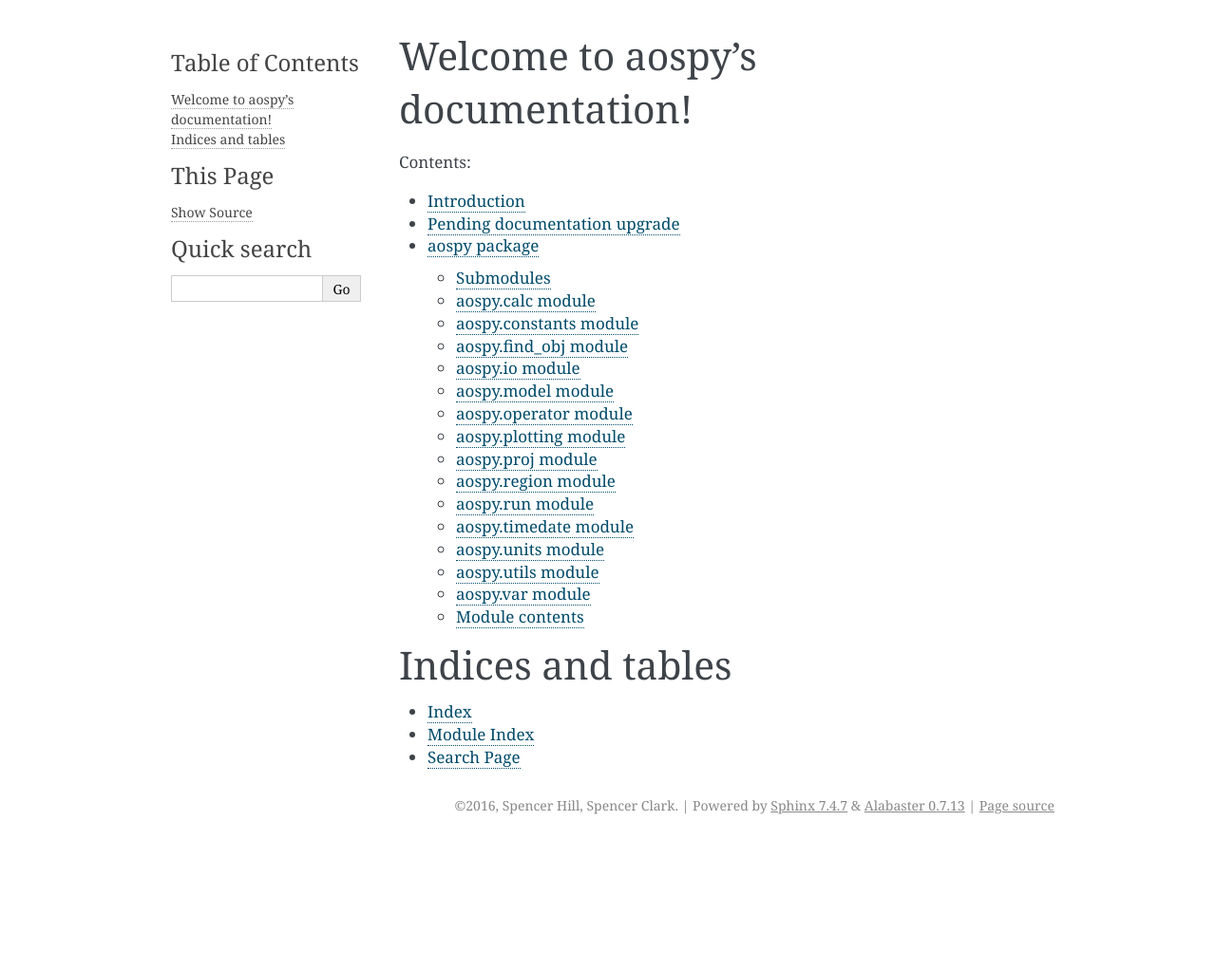
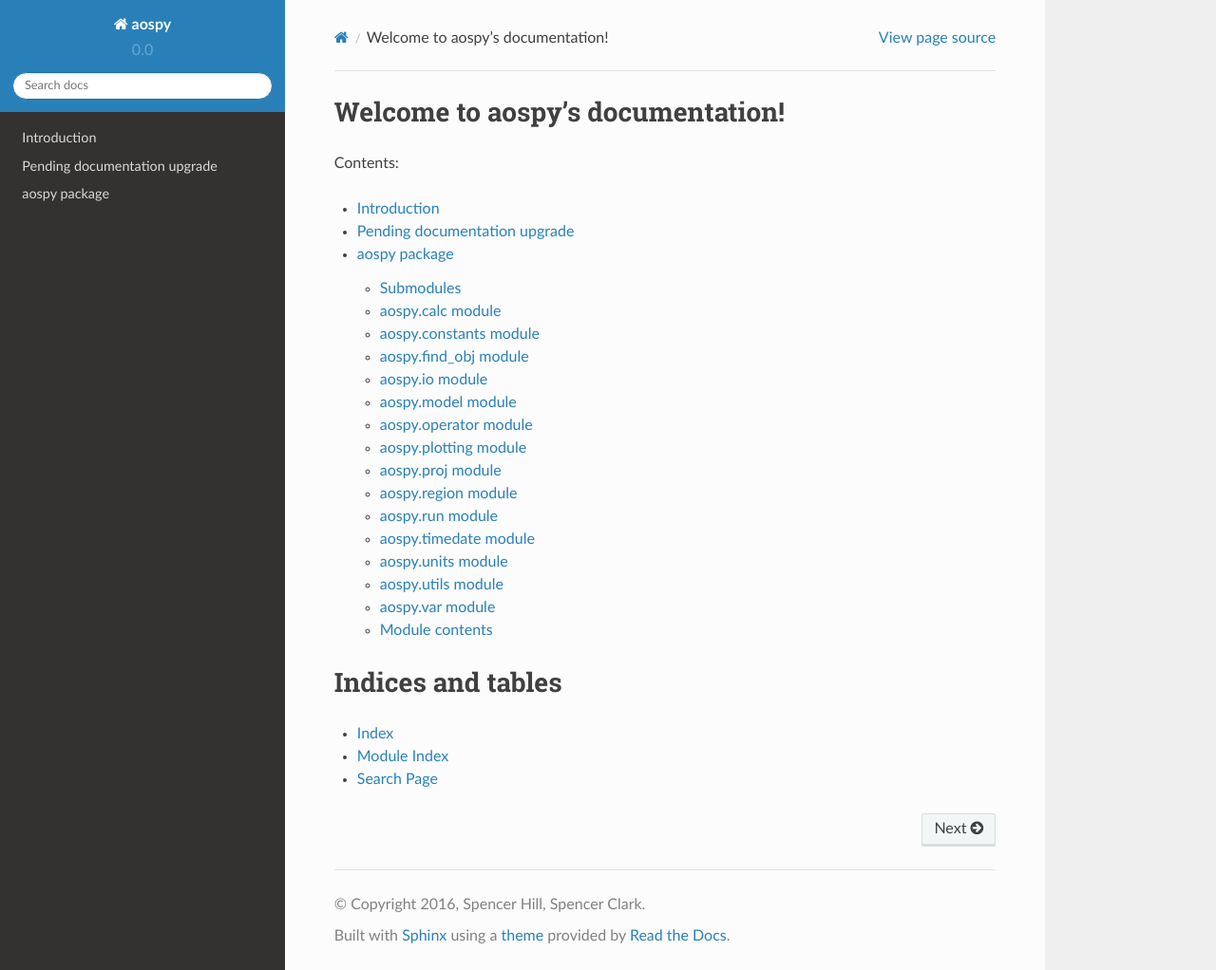
Before and after one commit to spencerahill/aospy, a Sphinx documentation site: the page built from docs/index.rst, in a window 1280 px wide and 1022 px high. Shown: the whole window at 95% size. Built offline with Sphinx 7.4.7 and the Read the Docs theme 2.0.0, drawn with Linux system fonts in a browser that asks for light colours.

Commit message:
DOC Use numpydoc extension; switch to RTD sphinx theme

```diff
--- a/docs/conf.py
+++ b/docs/conf.py
@@ -30,6 +30,8 @@
 # Add any Sphinx extension module names here, as strings. They can be
 # extensions coming with Sphinx (named 'sphinx.ext.*') or your custom
 # ones.
+import numpy
+
 extensions = [
     'sphinx.ext.autodoc',
     'sphinx.ext.doctest',
@@ -40,6 +42,7 @@ extensions = [
     'sphinx.ext.ifconfig',
     'sphinx.ext.viewcode',
     'sphinx.ext.githubpages',
+    'numpydoc',
 ]
 
 # Add any paths that contain templates here, relative to this directory.
@@ -130,7 +133,8 @@ todo_include_todos = True
 # The theme to use for HTML and HTML Help pages.  See the documentation for
 # a list of builtin themes.
 #
-html_theme = 'alabaster'
+import sphinx_rtd_theme
+html_theme = 'sphinx_rtd_theme'
 
 # Theme options are theme-specific and customize the look and feel of a theme
 # further.  For a list of options available for each theme, see the
@@ -139,7 +143,7 @@ html_theme = 'alabaster'
 # html_theme_options = {}
 
 # Add any paths that contain custom themes here, relative to this directory.
-# html_theme_path = []
+html_theme_path = [sphinx_rtd_theme.get_html_theme_path()]
 
 # The name for this set of Sphinx documents.
 # "<project> v<release> documentation" by default.
```
